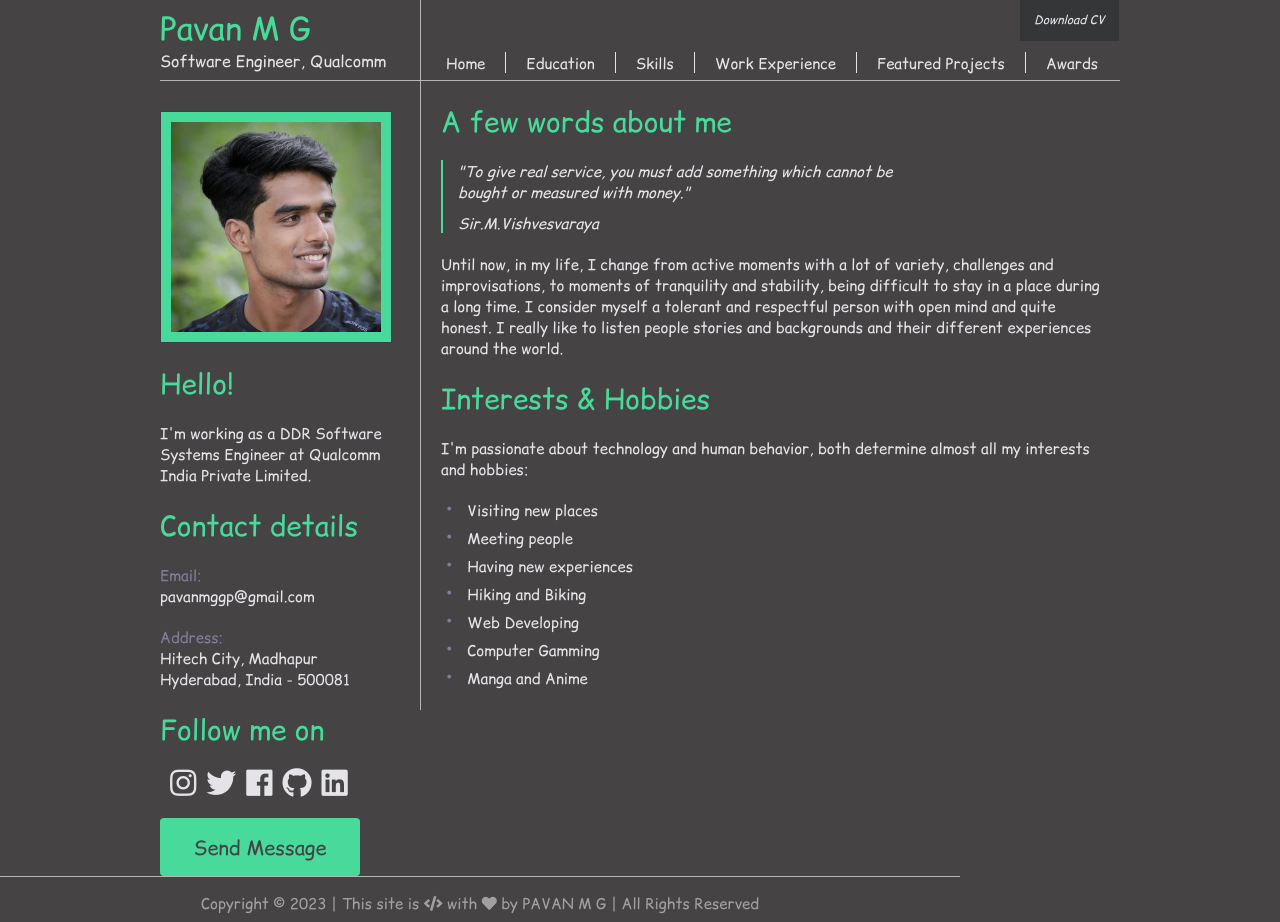
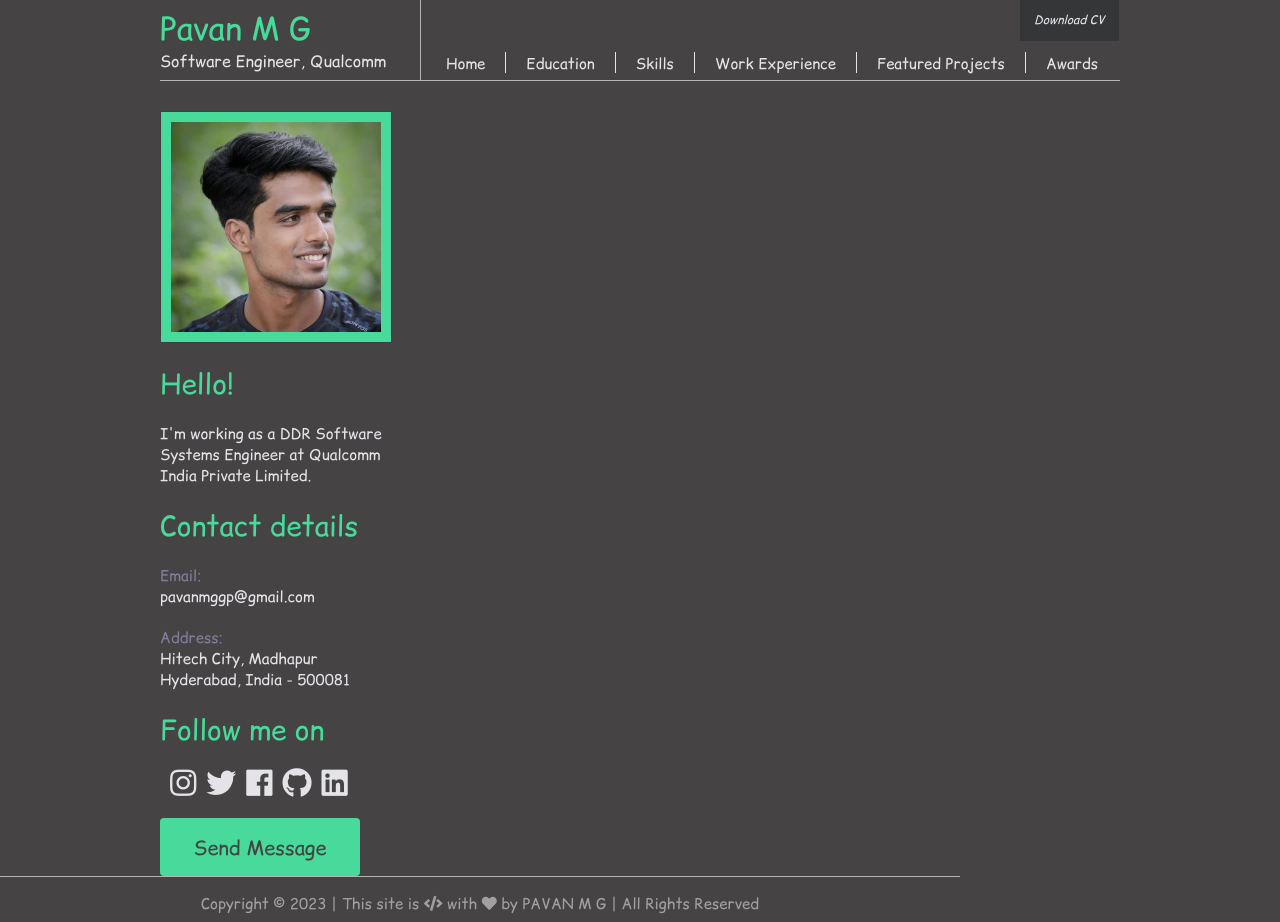
Before and after one commit to pavan-mg/pavan-mg.github.io, a Jekyll site: the page built from index.html, in a window 1280 px wide and 922 px high. Built offline with Jekyll 4.4.1, drawn with Linux system fonts in a browser that asks for light colours.

Commit message:
Update default.html

```diff
--- a/_layouts/default.html
+++ b/_layouts/default.html
@@ -116,7 +116,7 @@
     </div>
   </div>
     <!-- PROFILE CONTENT -->
-  <div class="show" id="Home">
+  <div class="panel" id="Home">
     <div id="content_container">
       <div class="block">
         <h2>A few words about me</h2>
```
Also changed, not shown: other parts of _layouts/default.html (+1 -1 lines).
